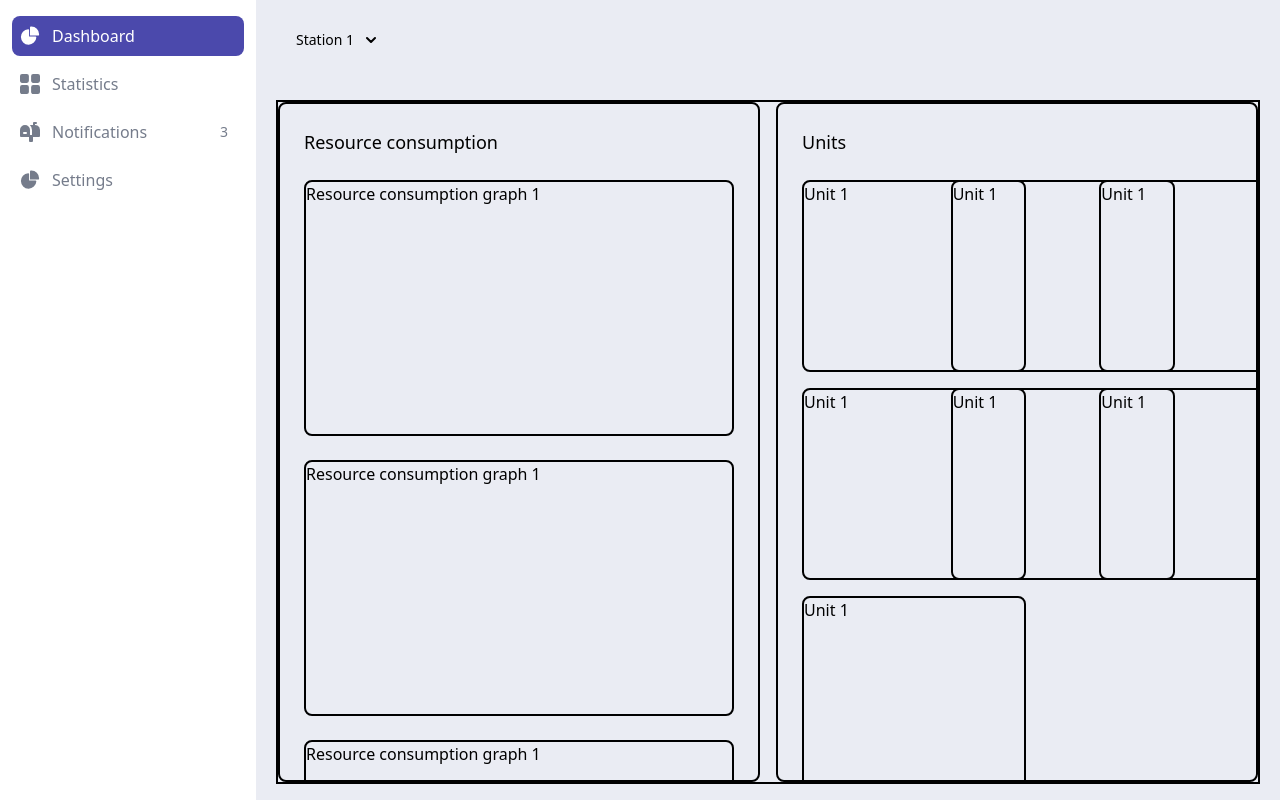
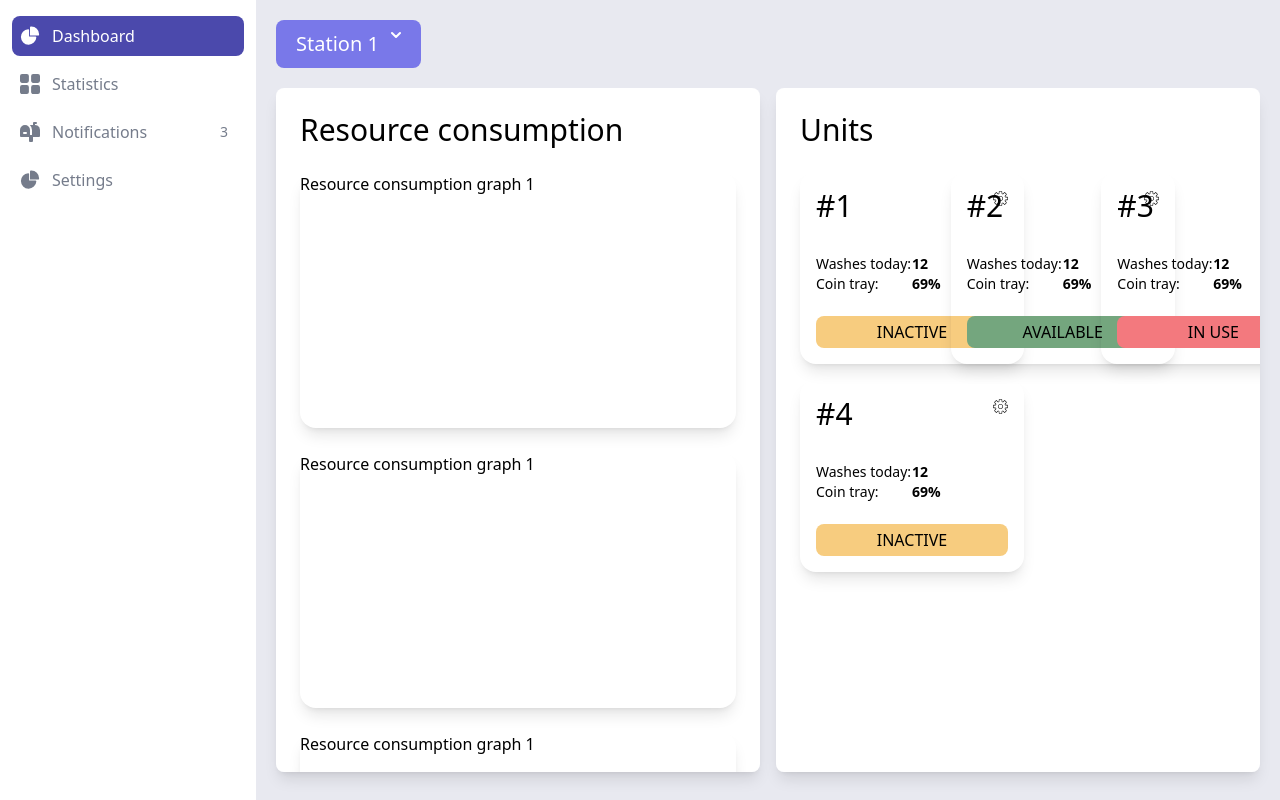
Before and after one commit to milardich/carwash-monitor, a Vue app: page /dashboard in a window 1280 px wide. Built offline with nearby package versions, Linux system fonts and the light colour scheme.

Commit message:
unit cards css

```diff
--- a/src/assets/main.css
+++ b/src/assets/main.css
@@ -47,7 +47,7 @@ a,
   --violet-light: #7978E9;
   --blue-light: #7DA0FA;
   --red-light: #F3797E;
-  --white-dark: #eaecf3;
+  --white-dark: #e8e9f0;
   --white-light: #FFFFFF;
   --gray-light: #757C8B;
   --gray-dark: #232323;
@@ -75,12 +75,32 @@ body {
   background-color: var(--violet-dark);
 }
 
+.bg-violet-light {
+  background-color: var(--violet-light);
+}
+
 .bg-white-dark {
   background-color: var(--white-dark);
 }
 
 .bg-white-light {
   background-color: var(--white-light);
+}
+
+.bg-blue-light {
+  background-color: var(--blue-light);
+}
+
+.bg-red-light {
+  background-color: var(--red-light);
+}
+
+.bg-yellow-warning {
+  background-color: var(--yellow-warning);
+}
+
+.bg-green-light {
+  background-color: var(--green-light);
 }
 
 .side-menu {
@@ -106,3 +126,8 @@ body {
   background-color: var(--violet-dark);
   color: var(--white-light);
 }
+
+.card-button-icon-small {
+  width: 15px;
+  height: 15px;
+}
--- a/src/components/StationDropdown.vue
+++ b/src/components/StationDropdown.vue
@@ -1,8 +1,11 @@
 <template>
     <button id="dropdownDefaultButton" data-dropdown-toggle="dropdown" @click="toggleStationDropdown"
-        class="text-white bg-blue-700 hover:bg-blue-800 focus:ring-4 focus:outline-none focus:ring-blue-300 font-medium rounded-lg text-sm px-5 py-2.5 text-center inline-flex items-center dark:bg-blue-600 dark:hover:bg-blue-700 dark:focus:ring-blue-800"
-        type="button">Station 1<svg class="w-2.5 h-2.5 ms-3" aria-hidden="true" xmlns="http://www.w3.org/2000/svg"
-            fill="none" viewBox="0 0 10 6">
+        class="px-5 py-2.5 text-center inline-flex bg-violet-light text-white-light rounded-lg text-xl" type="button">
+
+        Station 1
+
+        <svg class="w-2.5 h-2.5 ms-3" aria-hidden="true" xmlns="http://www.w3.org/2000/svg" fill="none"
+            viewBox="0 0 10 6">
             <path stroke="currentColor" stroke-linecap="round" stroke-linejoin="round" stroke-width="2"
                 d="m1 1 4 4 4-4" />
         </svg>
--- a/src/views/DashboardView.vue
+++ b/src/views/DashboardView.vue
@@ -9,57 +9,146 @@ import StationDropdown from '@/components/StationDropdown.vue';
             <StationDropdown />
         </div>
 
-        <div class="grid grid-cols-2 gap-4 border-2 border-green h-percent-90 mt-10">
-            <div class="rounded-lg border-2 border-black overflow-y-auto p-6 h-full">
-                <div class="text-lg">Resource consumption</div>
+        <div class="grid grid-cols-2 gap-4 h-percent-90 mt-5">
+            <div class="rounded-lg overflow-y-auto p-6 h-full bg-white-light shadow-lg">
+                <div class="text-3xl">Resource consumption</div>
 
                 <!-- TODO: make this a component -->
                 <div>
-                    <div class="rounded-lg border-2 border-black h-64 mt-6">
+                    <div class="rounded-2xl border-1 border-black h-64 mt-6 shadow-lg">
                         Resource consumption graph 1
                     </div>
-                    <div class="rounded-lg border-2 border-black h-64 mt-6">
+                    <div class="rounded-2xl border-1 border-black h-64 mt-6 shadow-lg">
                         Resource consumption graph 1
                     </div>
-                    <div class="rounded-lg border-2 border-black h-64 mt-6">
+                    <div class="rounded-2xl border-1 border-black h-64 mt-6 shadow-lg">
                         Resource consumption graph 1
                     </div>
-                    <div class="rounded-lg border-2 border-black h-64 mt-6">
+                    <div class="rounded-2xl border-1 border-black h-64 mt-6 shadow-lg">
                         Resource consumption graph 1
                     </div>
                 </div>
             </div>
 
-            <div class="rounded-lg border-2 border-black overflow-y-auto p-6 h-full">
-                <div class="text-lg">Units</div>
+            <div class="rounded-lg overflow-y-auto p-6 h-full bg-white-light shadow-lg">
+                <div class="text-3xl">Units</div>
 
                 <!-- TODO: make this a component -->
                 <div class="grid grid-cols-3 gap-4 mt-6">
-                    <div class="box-border h-48 w-56 rounded-lg border-2 border-black">
-                        Unit 1
+
+                    <!-- unit #1 -->
+                    <div
+                        class="box-border h-48 w-56 grid grid-cols-1 rounded-2xl border-1 border-black shadow-lg p-4 content-between">
+                        <div class="flex">
+                            <div class="text-3xl">#1</div>
+                            <div class="ml-auto justify-end">
+                                <button>
+                                    <img src="@/assets/settings-svgrepo-com.svg" alt="" srcset=""
+                                        class="card-button-icon-small">
+                                </button>
+                            </div>
+                        </div>
+
+                        <div class="mt-2">
+                            <div class="grid grid-cols-2 text-sm">
+                                <div>Washes today:</div>
+                                <div class="font-bold">12</div>
+                                <div>Coin tray:</div>
+                                <div class="font-bold">69%</div>
+                            </div>
+                        </div>
+
+                        <div class="border-1 border-black rounded-lg text-center bg-yellow-warning p-1">
+                            INACTIVE
+                        </div>
                     </div>
-                    <div class="box-border h-48 w-56 rounded-lg border-2 border-black">
-                        Unit 1
+
+                    <!-- unit #1 -->
+                    <div
+                        class="box-border h-48 w-56 grid grid-cols-1 rounded-2xl border-1 border-black shadow-lg p-4 content-between">
+                        <div class="flex">
+                            <div class="text-3xl">#2</div>
+                            <div class="ml-auto justify-end">
+                                <button>
+                                    <img src="@/assets/settings-svgrepo-com.svg" alt="" srcset=""
+                                        class="card-button-icon-small">
+                                </button>
+                            </div>
+                        </div>
+
+                        <div class="mt-2">
+                            <div class="grid grid-cols-2 text-sm">
+                                <div>Washes today:</div>
+                                <div class="font-bold">12</div>
+                                <div>Coin tray:</div>
+                                <div class="font-bold">69%</div>
+                            </div>
+                        </div>
+
+                        <div class="border-1 border-black rounded-lg text-center bg-green-light p-1">
+                            AVAILABLE
+                        </div>
                     </div>
-                    <div class="box-border h-48 w-56 rounded-lg border-2 border-black">
-                        Unit 1
+
+                    <!-- unit #1 -->
+                    <div
+                        class="box-border h-48 w-56 grid grid-cols-1 rounded-2xl border-1 border-black shadow-lg p-4 content-between">
+                        <div class="flex">
+                            <div class="text-3xl">#3</div>
+                            <div class="ml-auto justify-end">
+                                <button>
+                                    <img src="@/assets/settings-svgrepo-com.svg" alt="" srcset=""
+                                        class="card-button-icon-small">
+                                </button>
+                            </div>
+                        </div>
+
+                        <div class="mt-2">
+                            <div class="grid grid-cols-2 text-sm">
+                                <div>Washes today:</div>
+                                <div class="font-bold">12</div>
+                                <div>Coin tray:</div>
+                                <div class="font-bold">69%</div>
+                            </div>
+                        </div>
+
+                        <div class="border-1 border-black rounded-lg text-center bg-red-light p-1">
+                            IN USE
+                        </div>
                     </div>
-                    <div class="box-border h-48 w-56 rounded-lg border-2 border-black">
-                        Unit 1
+
+                    <!-- unit #1 -->
+                    <div
+                        class="box-border h-48 w-56 grid grid-cols-1 rounded-2xl border-1 border-black shadow-lg p-4 content-between">
+                        <div class="flex">
+                            <div class="text-3xl">#4</div>
+                            <div class="ml-auto justify-end">
+                                <button>
+                                    <img src="@/assets/settings-svgrepo-com.svg" alt="" srcset=""
+                                        class="card-button-icon-small">
+                                </button>
+                            </div>
+                        </div>
+
+                        <div class="mt-2">
+                            <div class="grid grid-cols-2 text-sm">
+                                <div>Washes today:</div>
+                                <div class="font-bold">12</div>
+                                <div>Coin tray:</div>
+                                <div class="font-bold">69%</div>
+                            </div>
+                        </div>
+
+                        <div class="border-1 border-black rounded-lg text-center bg-yellow-warning p-1">
+                            INACTIVE
+                        </div>
                     </div>
-                    <div class="box-border h-48 w-56 rounded-lg border-2 border-black">
-                        Unit 1
-                    </div>
-                    <div class="box-border h-48 w-56 rounded-lg border-2 border-black">
-                        Unit 1
-                    </div>
-                    <div class="box-border h-48 w-56 rounded-lg border-2 border-black">
-                        Unit 1
-                    </div>
+
                 </div>
+            </div>
 
-            </div>
         </div>
     </div>
 
+
 </template>
```
Also changed, not shown: src/assets/settings-svgrepo-com.svg (added).
